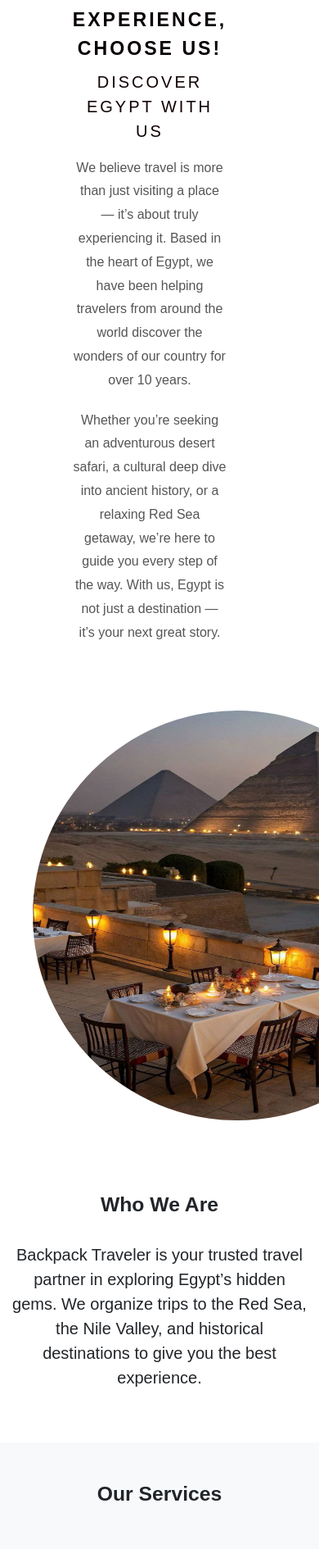
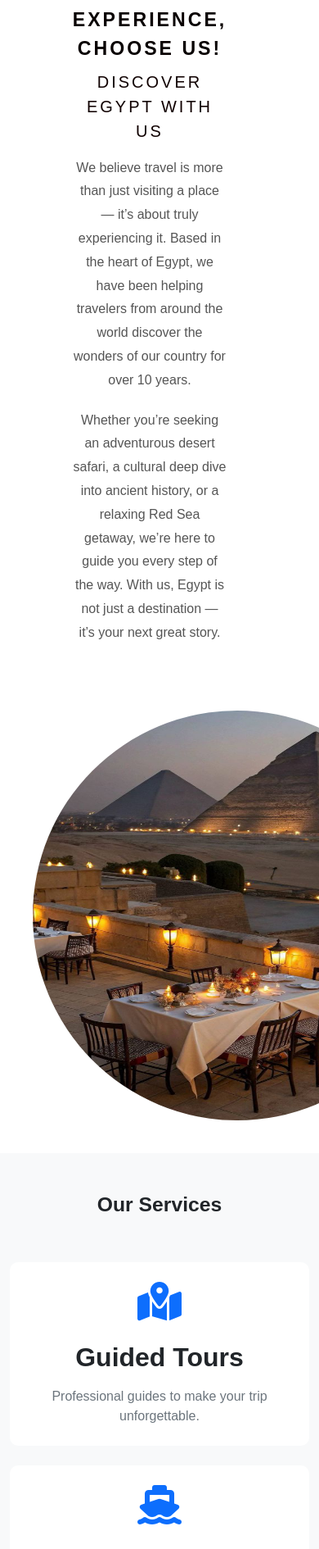
Before and after one commit to ranaelmallah/Travel-Agency, a Flask app: page /about in a window 390 px wide; the page is wider, and only the part inside the window is pictured. Shown: the part 801-2691 px from the top of that part at 82% size. Run offline with Flask 3, Linux system fonts and the light colour scheme; grey boxes are pictures that could not be loaded.

Commit message:
fixed some errors

```diff
--- a/admin.json
+++ b/admin.json
@@ -1,4 +1,4 @@
 {
     "username": "Rana Mousa",
-    "password": "pbkdf2:sha256:260000$HS49VNwushyLsvsd$ca04058ae745705965ba9b8a794dabc564102960ba6afc40aac78496aa77ee13"
+    "password": "pbkdf2:sha256:260000$jxFv9g37Osezrzky$d9356d5012ce63dd938dc7189a7c10ac864aaf3bbff30acca4444a924dc09a9a"
 }
--- a/static/css/style.css
+++ b/static/css/style.css
@@ -139,7 +139,6 @@ body {
     position: relative;
 
 }
-
 .header-text {
     position: absolute;
     top: 50%;
@@ -226,6 +225,42 @@ img {
 
 }
 
+/* Card Hover Effects */
+.service-card {
+  transition: all 0.4s ease;
+  border-radius: 10px !important;
+  overflow: hidden;
+}
+
+.service-card:hover {
+  transform: translateY(-10px);
+  box-shadow: 0 15px 30px rgba(0, 0, 0, 0.1) !important;
+  background: linear-gradient(135deg, #f8f9fa 0%, #e9f5ff 100%) !important;
+}
+
+/* Icon Hover Animation */
+.icon-wrapper {
+  transition: all 0.3s ease;
+}
+
+.service-card:hover .icon-wrapper {
+  transform: scale(1.1);
+}
+
+.service-card:hover .fa-map-marked-alt { color: #ff6b6b !important; } /* Guided Tours */
+.service-card:hover .fa-ship        { color: #4ecdc4 !important; } /* Boat Trips */
+.service-card:hover .fa-hotel      { color: #ff9f43 !important; } /* Accommodation */
+
+/* Button Hover */
+.btn-primary {
+  transition: all 0.3s ease;
+}
+
+.service-card:hover .btn-primary {
+  background-color: transparent !important;
+  color: #333 !important;
+  border: 2px solid #333 !important;
+}
 /* stars section style  */
 .stats-section {
     padding: 80px 0;
@@ -247,29 +282,22 @@ img {
     transform: translateY(50px);
     box-shadow: 0 5px 15px rgba(0, 0, 0, 0.1);
 }
-
 .stat-box.animate {
     opacity: 1;
     transform: translateY(0);
 }
-
 .stat-number {
     font-size: 3.5rem;
     font-weight: 700;
     margin-bottom: 10px;
     color: white;
 }
-
 .stat-title {
     font-size: 1.2rem;
     font-weight: 500;
     text-transform: uppercase;
     letter-spacing: 1px;
 }
-
-
-
-
 /* reviews style  */
 .reviews-section {
     width: 100%;
@@ -297,7 +325,6 @@ img {
     max-width: 700px;
     margin: 0 auto;
 }
-
 .reviews-container {
     display: flex;
     flex-wrap: wrap;
@@ -306,7 +333,6 @@ img {
     max-width: 1200px;
     margin: 0 auto;
 }
-
 .card {
     border: none;
     transition: transform 1s;
@@ -315,9 +341,6 @@ img {
 .card:hover {
     transform: translateY(-5px);
 }
-
-
-
 .review-card {
     background: white;
     padding: 30px;
@@ -432,8 +455,6 @@ h2 {
     position: relative;
     padding-bottom: 0.5rem;
 }
-
-
 /* dashbord style  */
 .trip-card {
     margin-bottom: 2rem;
--- a/templates/about.html
+++ b/templates/about.html
@@ -1,9 +1,10 @@
 <!DOCTYPE html>
 <html lang="en">
+
 <head>
     <meta charset="UTF-8">
     <meta name="viewport" content="width=device-width, initial-scale=1.0">
-    <title>BAbout Us</title>
+    <title>About Us</title>
     <!-- icon  -->
     <link rel="icon" href="{{ url_for('static', filename='icon2.jpg') }}">
     <!-- Bootstrap CSS -->
@@ -13,6 +14,7 @@
     <!-- CSS  links-->
     <link rel="stylesheet" href="{{ url_for('static', filename='css/style.css') }}">
 </head>
+
 <body>
     <!-- import navbar  -->
     {%include 'nav.html'%}
@@ -33,45 +35,53 @@
                 With us, Egypt is not just a destination — it’s your next great story.
             </p>
         </div>
-        <!-- Image -->
+        <!-- Imag -->
         <div class="col-12 col-md-6 text-center ">
             <img src="../static/imgs/download (5).jpeg" alt="Egypt Tour" class="rounded-circle ">
         </div>
     </section>
-    <!-- About Section -->
-<section id="about" class="py-5">
-  <div class="container text-center">
-    <h2 class="mb-4">Who We Are</h2>
-    <p class="lead">
-      Backpack Traveler is your trusted travel partner in exploring Egypt’s hidden gems.
-      We organize trips to the Red Sea, the Nile Valley, and historical destinations to give you the best experience.
-    </p>
-  </div>
-</section>
-<!-- Services Section -->
     <section id="services" class="py-5 bg-light">
         <div class="container">
             <h2 class="text-center mb-5">Our Services</h2>
-    <div class="row">
-      <div class="col-md-4 text-center">
-        <img src="{{ url_for('static', filename='icons/tour.png') }}" alt="Tours" width="80">
-        <h4 class="mt-3">Guided Tours</h4>
-        <p>Professional guides to make your trip unforgettable.</p>
+            <div class="row g-4">
+                <div class="col-md-4">
+                    <div class="card h-100 border-0 service-card bg-white">
+                        <div class="card-body text-center p-4">
+                            <div class="icon-wrapper mb-4">
+                                <i class="fas fa-map-marked-alt fa-3x text-primary"></i>
                             </div>
-      <div class="col-md-4 text-center">
-        <img src="{{ url_for('static', filename='icons/boat.png') }}" alt="Boat Trips" width="80">
-        <h4 class="mt-3">Boat Trips</h4>
-        <p>Enjoy the Red Sea with snorkeling and diving activities.</p>
+                            <h4 class="card-title">Guided Tours</h4>
+                            <p class="card-text">Professional guides to make your trip unforgettable.</p>
                         </div>
-      <div class="col-md-4 text-center">
-        <img src="{{ url_for('static', filename='icons/hotel.png') }}" alt="Hotels" width="80">
-        <h4 class="mt-3">Accommodation</h4>
-        <p>Comfortable stays with amazing views and services.</p>
+                    </div>
+                </div>
+                <div class="col-md-4">
+                    <div class="card h-100 border-0 service-card bg-white">
+                        <div class="card-body text-center p-4">
+                            <div class="icon-wrapper mb-4">
+                                <i class="fas fa-ship fa-3x text-primary"></i>
+                            </div>
+                            <h4 class="card-title">Boat Trips</h4>
+                            <p class="card-text">Enjoy the Red Sea with snorkeling and diving.</p>
+                        </div>
+                    </div>
+                </div>
+                <div class="col-md-4">
+                    <div class="card h-100 border-0 service-card bg-white">
+                        <div class="card-body text-center p-4">
+                            <div class="icon-wrapper mb-4">
+                                <i class="fas fa-hotel fa-3x text-primary"></i>
+                            </div>
+                            <h4 class="card-title">Accommodation</h4>
+                            <p class="card-text">Comfortable stays with amazing views.</p>
+                        </div>
+                    </div>
                 </div>
             </div>
         </div>
     </section>
-
+    <!-- import footer  -->
     {%include 'footer.html'%}
 </body>
+
 </html>
```
Also changed, not shown: templates/index.html (+7 -8 lines). Lines whose indentation alone changed are shown as unchanged.
